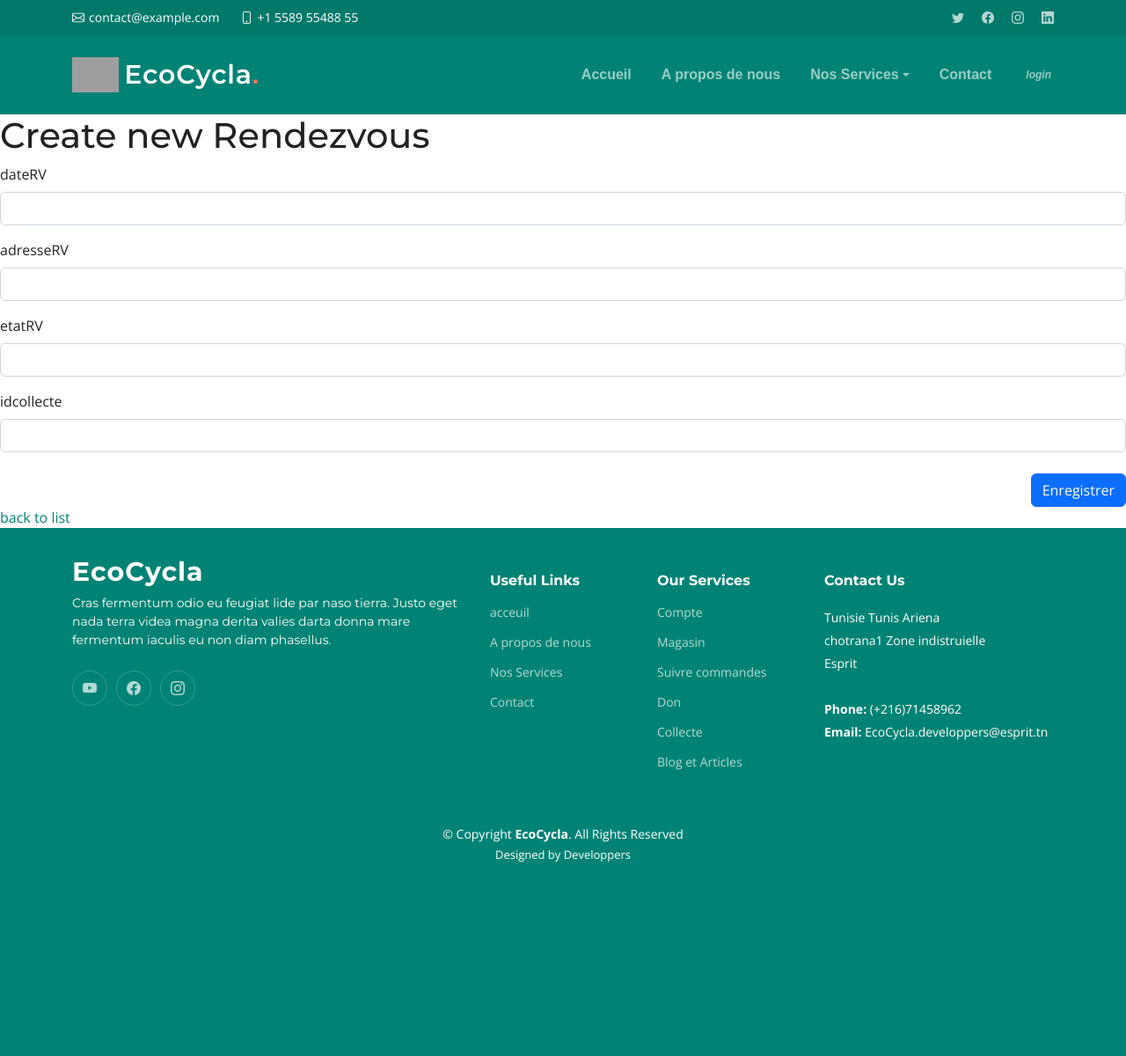
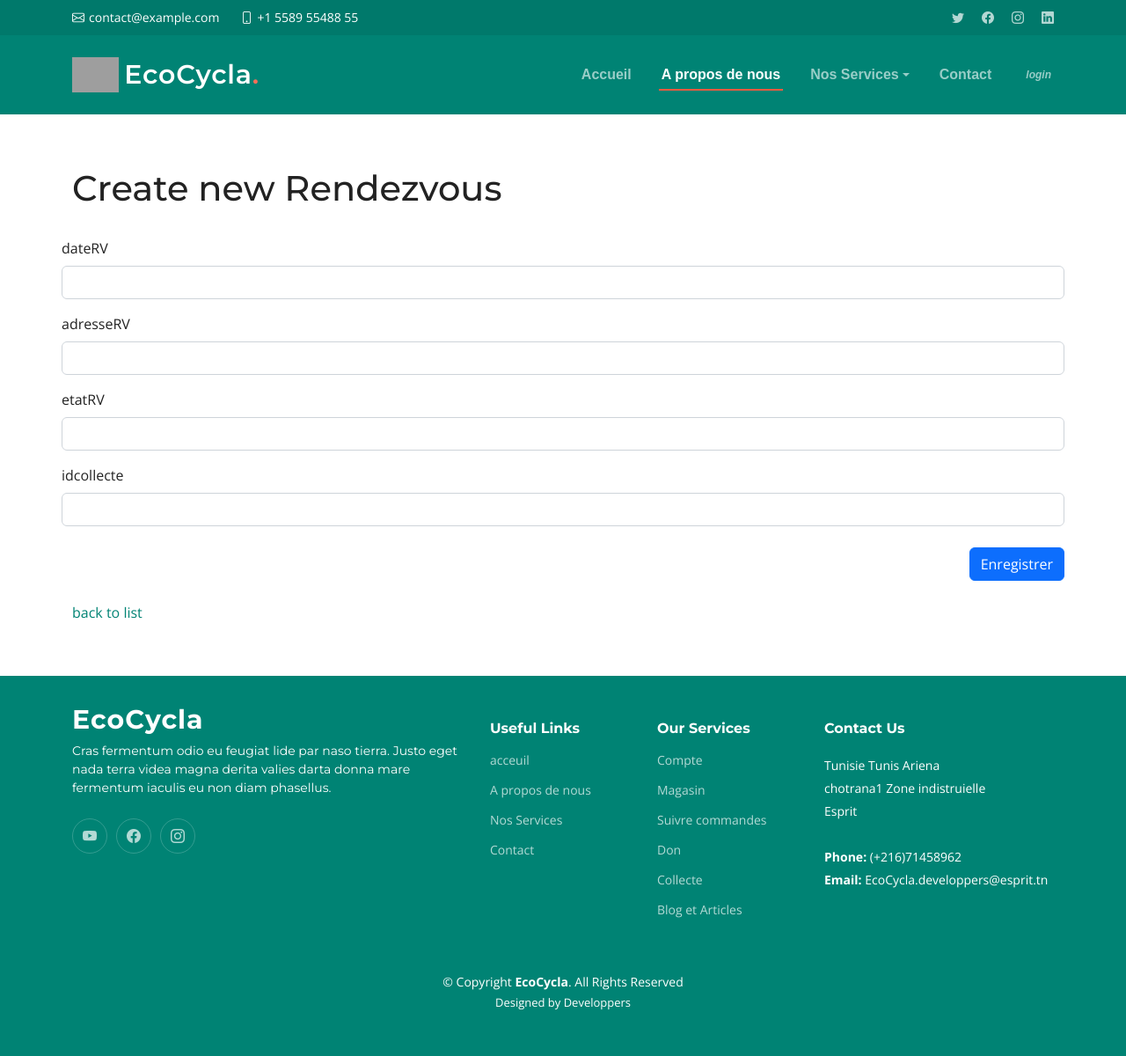
Before and after one commit to PIDEV-3A-2023/ecocycla, a Symfony app: template templates/rendezvous/new.html.twig in a window 1280 px wide. Shown: the whole page at 88% size. Before the commit the page ends 980 px from the top, so only its background shows below. Run offline with Twig, Linux system fonts and the light colour scheme; the template is opened without the code that fills it, so the values that code supplies are empty; form fields are guessed from the names that the template uses; some libraries are stand-ins or nearby versions; grey boxes are pictures that could not be loaded.

Commit message:
Update new.html.twig
maj

```diff
--- a/templates/rendezvous/new.html.twig
+++ b/templates/rendezvous/new.html.twig
@@ -3,11 +3,14 @@
 {% block title %}New Rendezvous{% endblock %}
 
 {% block body %}
+<section id="about" class="about">
+    <div class="container" data-aos="fade-up">
+        <div class="row gy-4">
     <h1>Create new Rendezvous</h1>
 
     {{ include('rendezvous/_form.html.twig') }}
 
     <a href="{{ path('app_rendezvous_index') }}">back to list</a>
 
-
+    </div></div></section>
 {% endblock %}
```
